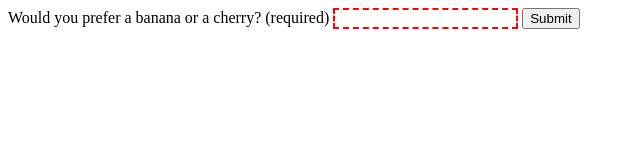
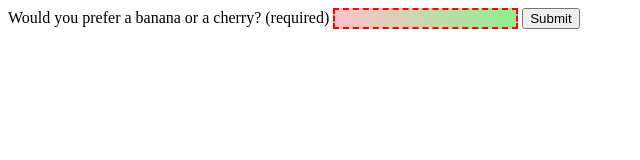
Before and after one commit to CodeByBlazej/HTML-Forms-7-Client-Validation, a plain HTML site: page index.html in a window 1280 px wide. Shown: the whole page, without its empty margins (0-640 px from the left). Drawn offline with Linux system fonts and the light colour scheme.

Commit message:
add styling to invalid required

```diff
--- a/style.css
+++ b/style.css
@@ -1,5 +1,9 @@
 input:invalid {
   border: 2px dashed red;
+}
+
+input:invalid:required {
+  background-image: linear-gradient(to right, pink, lightgreen);
 }
 
 input:valid {
```
